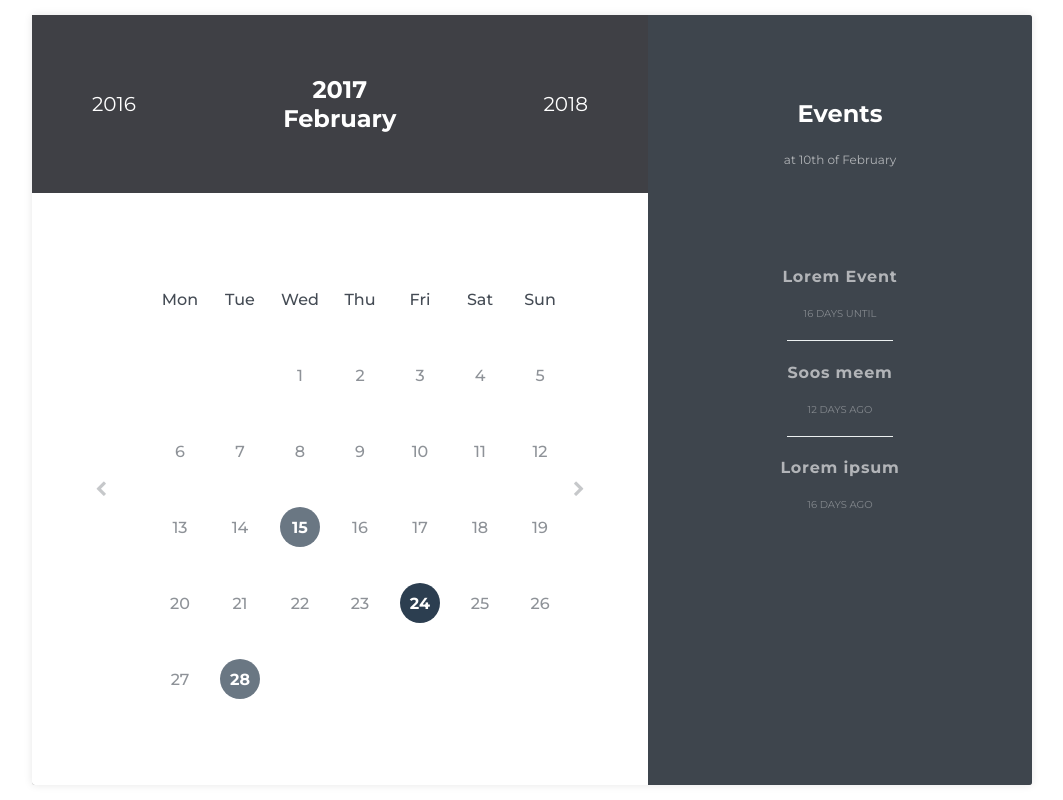
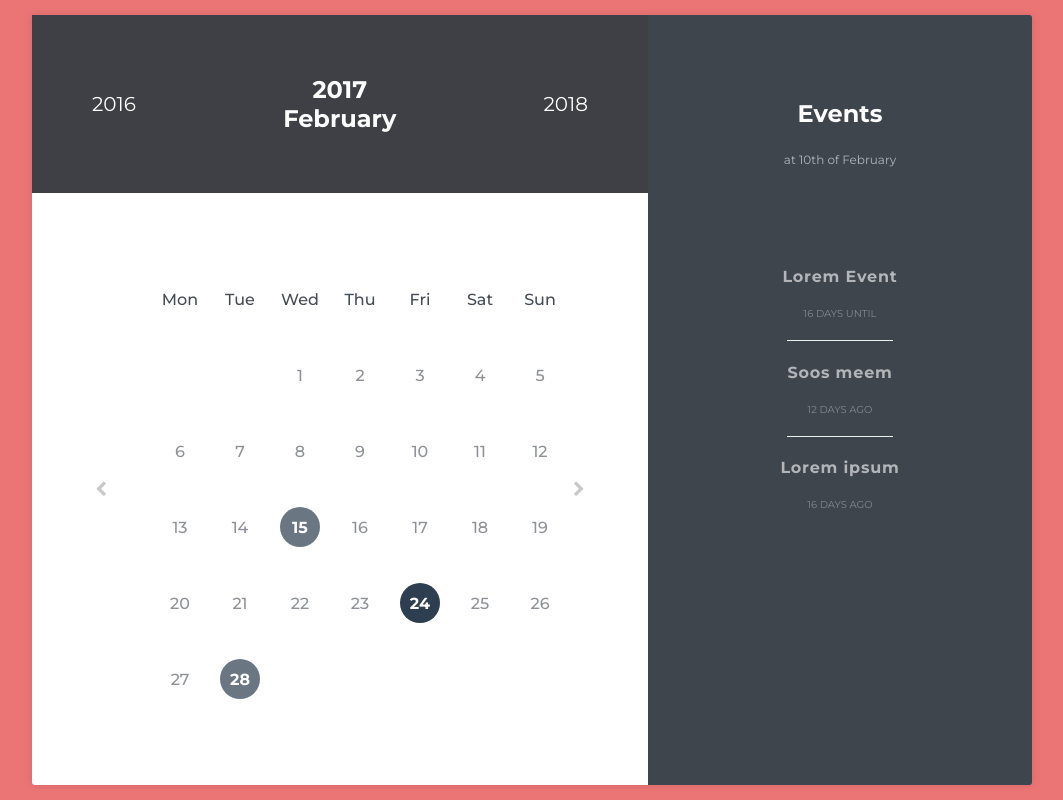
Before and after one commit to JoelAndLuca/opencalendar-old, a web app: file index.html in a window 1280 px wide. Shown: the whole page, without its empty margins (108-1171 px from the left). Run offline with its HTML, style and script files only (its server is not run), Linux system fonts and the light colour scheme; some libraries are stand-ins or nearby versions.

Commit message:
changes background color

```diff
--- a/assets/css/style.css
+++ b/assets/css/style.css
@@ -10,7 +10,7 @@ html {
 
 body, html {
     font-family: 'Montserrat', sans-serif;
-    /*background: #EB7575;*/
+    background: #EB7575;
 }
 
 
```
